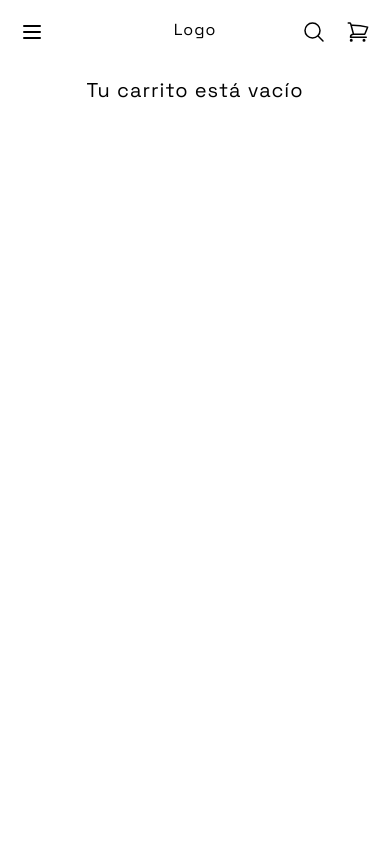
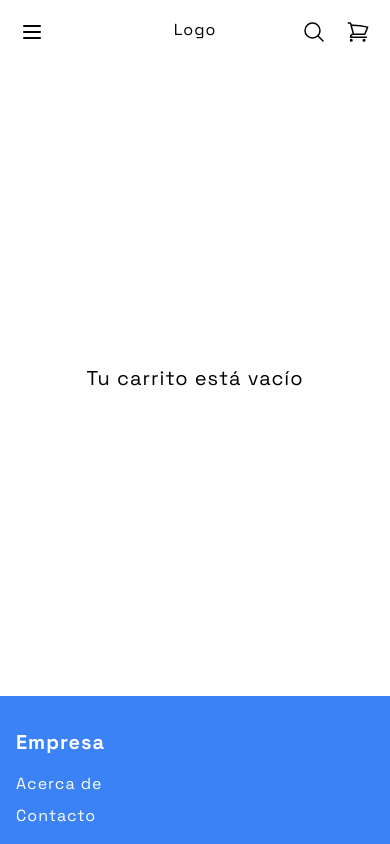
Before and after one commit to DavidReque/store, a Next.js app: page /carrito in a window 390 px wide. Shown: the top 844 px of the page. Built offline with nearby package versions, Linux system fonts and the light colour scheme.

Commit message:
carrito responsive

```diff
--- a/app/carrito/page.jsx
+++ b/app/carrito/page.jsx
@@ -23,10 +23,10 @@ export default function Carrito () {
   }, [])
 
   return (
-    <div className='p-4 h-screen'>
+    <div className='p-4'>
       {cartItems.length <= 0
         ? (
-          <h1 className='text-center text-xl'>Tu carrito está vacío</h1>
+          <h1 className='text-center text-xl mt-72 mb-72'>Tu carrito está vacío</h1>
           )
         : (
           <div>
```
